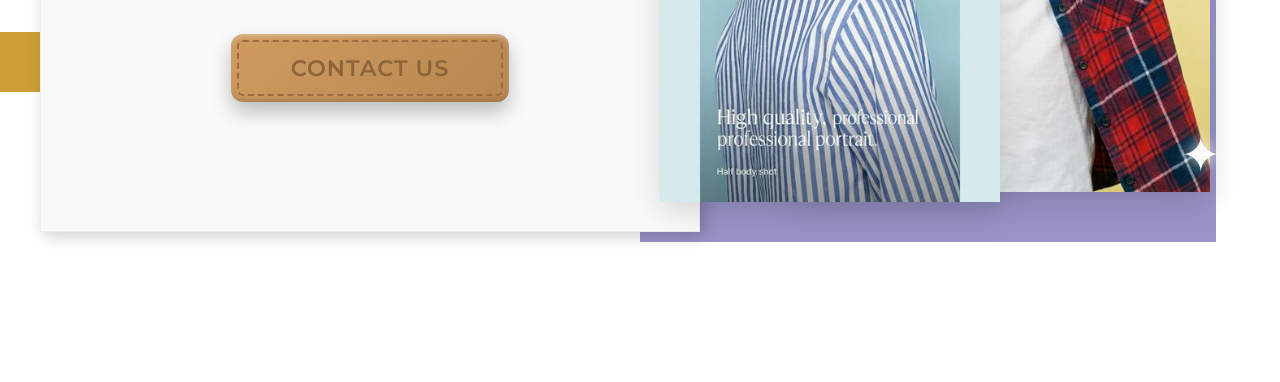
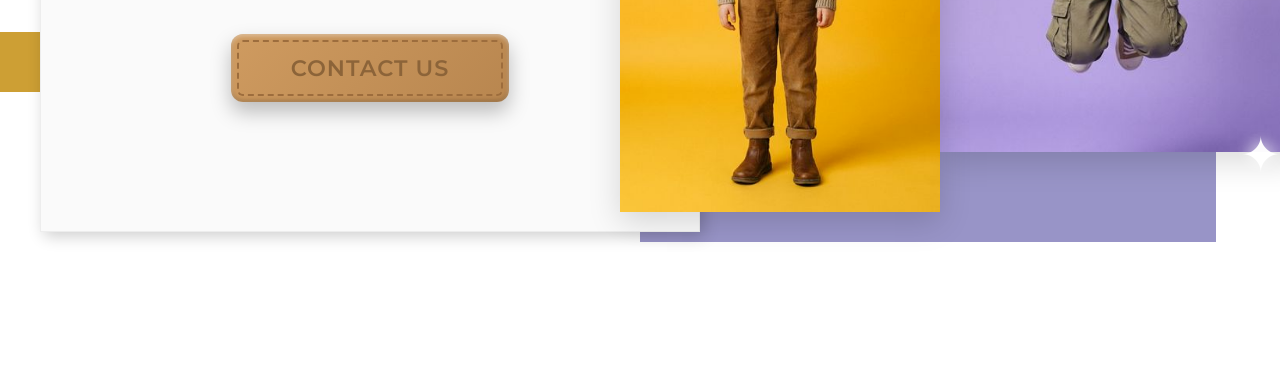
Before and after one commit to Hopping-Mad-Games/saffron-threads-ui, a plain HTML site: page template-3/index.html in a window 1280 px wide. Shown: the part 538-920 px from the top of the page. Drawn offline with Linux system fonts and the light colour scheme.

Commit message:
Update template-3 with new folders and assets

```diff
--- a/template-3/index.html
+++ b/template-3/index.html
@@ -1,5 +1,6 @@
 <!DOCTYPE html>
 <html lang="en">
+
 <head>
     <meta charset="UTF-8">
     <meta name="viewport" content="width=device-width, initial-scale=1.0">
@@ -8,8 +9,11 @@
     <!-- Google Fonts for premium typography -->
     <link rel="preconnect" href="https://fonts.googleapis.com">
     <link rel="preconnect" href="https://fonts.gstatic.com" crossorigin>
-    <link href="https://fonts.googleapis.com/css2?family=Montserrat:wght@200;300;400;500;600&family=Playfair+Display:wght@400;600&display=swap" rel="stylesheet">
+    <link
+        href="https://fonts.googleapis.com/css2?family=Montserrat:wght@200;300;400;500;600&family=Playfair+Display:wght@400;600&display=swap"
+        rel="stylesheet">
 </head>
+
 <body>
     <header class="top-banner">
         <div class="logo-container">
@@ -53,10 +57,12 @@
             <!-- Right photo grid -->
             <div class="photo-grid">
                 <div class="photo-frame frame-left">
-                    <img src="assets/model1.png" alt="Child Model in striped shirt" class="model-img model-left">
+                    <img src="assets/model_goldenrod.png"
+                        alt="Child Model in fashionable clothing on goldenrod background" class="model-img model-left">
                 </div>
                 <div class="photo-frame frame-right">
-                    <img src="assets/model2.png" alt="Child Model in plaid shirt" class="model-img model-right">
+                    <img src="assets/model_lavender.png" alt="Child Model in playful pose on lavender background"
+                        class="model-img model-right">
                 </div>
                 <!-- Extra decorative sparkle -->
                 <div class="floating-sparkle">✦</div>
@@ -66,4 +72,5 @@
 
     <script src="app.js"></script>
 </body>
+
 </html>
--- a/template-3/styles.css
+++ b/template-3/styles.css
@@ -36,7 +36,7 @@ body {
     background: linear-gradient(90deg, var(--gold-primary) 0%, var(--gold-light) 50%, var(--gold-primary) 100%);
     padding: 20px 60px;
     height: 120px;
-    box-shadow: 0 4px 6px rgba(0,0,0,0.1);
+    box-shadow: 0 4px 6px rgba(0, 0, 0, 0.1);
     z-index: 20;
 }
 
@@ -58,7 +58,7 @@ body {
     position: absolute;
     top: -90px;
     left: 20px;
-    box-shadow: inset 0 0 10px rgba(0,0,0,0.05), 0 4px 10px rgba(0,0,0,0.2);
+    box-shadow: inset 0 0 10px rgba(0, 0, 0, 0.05), 0 4px 10px rgba(0, 0, 0, 0.2);
     overflow: hidden;
 }
 
@@ -74,7 +74,7 @@ body {
 }
 
 .tagline {
-    color: #fff;
+    color: var(--purple-dark);
     font-size: 1.3rem;
     letter-spacing: 4px;
     font-weight: 500;
@@ -107,13 +107,13 @@ body {
     height: 350px;
     background-color: var(--purple-dark);
     background-image:
-        radial-gradient(circle at 10% 20%, rgba(255,255,255,0.7) 1px, transparent 1px),
-        radial-gradient(circle at 40% 60%, rgba(255,255,255,0.5) 1.5px, transparent 1.5px),
-        radial-gradient(circle at 80% 30%, rgba(255,255,255,0.8) 1px, transparent 1px),
-        radial-gradient(circle at 60% 80%, rgba(255,255,255,0.6) 2px, transparent 2px),
-        linear-gradient(to right, rgba(255,255,255,0.02) 0%, rgba(255,255,255,0) 100%);
+        radial-gradient(circle at 10% 20%, rgba(255, 255, 255, 0.7) 1px, transparent 1px),
+        radial-gradient(circle at 40% 60%, rgba(255, 255, 255, 0.5) 1.5px, transparent 1.5px),
+        radial-gradient(circle at 80% 30%, rgba(255, 255, 255, 0.8) 1px, transparent 1px),
+        radial-gradient(circle at 60% 80%, rgba(255, 255, 255, 0.6) 2px, transparent 2px),
+        linear-gradient(to right, rgba(255, 255, 255, 0.02) 0%, rgba(255, 255, 255, 0) 100%);
     background-size: 80px 80px;
-    box-shadow: inset 0 0 50px rgba(0,0,0,0.4);
+    box-shadow: inset 0 0 50px rgba(0, 0, 0, 0.4);
 }
 
 .bg-gold-stripe-1 {
@@ -166,11 +166,11 @@ body {
 .text-block {
     background-color: var(--off-white);
     padding: 40px 60px 60px 60px;
-    box-shadow: 4px 4px 15px rgba(0,0,0,0.2);
+    box-shadow: 4px 4px 15px rgba(0, 0, 0, 0.2);
     position: relative;
     z-index: 10;
     width: 100%;
-    border: 1px solid rgba(0,0,0,0.05);
+    border: 1px solid rgba(0, 0, 0, 0.05);
 }
 
 .main-heading {
@@ -220,9 +220,9 @@ body {
     cursor: pointer;
     position: relative;
     box-shadow:
-        0 10px 20px rgba(0,0,0,0.25),
-        inset 0 2px 4px rgba(255,255,255,0.4),
-        inset 0 -2px 4px rgba(0,0,0,0.2);
+        0 10px 20px rgba(0, 0, 0, 0.25),
+        inset 0 2px 4px rgba(255, 255, 255, 0.4),
+        inset 0 -2px 4px rgba(0, 0, 0, 0.2);
     text-transform: uppercase;
     letter-spacing: 1px;
     transition: transform 0.2s ease, box-shadow 0.2s ease;
@@ -243,12 +243,13 @@ body {
 
 .cta-button:hover {
     transform: translateY(-2px);
-    box-shadow: 0 12px 24px rgba(0,0,0,0.3);
+    box-shadow: 0 12px 24px rgba(0, 0, 0, 0.3);
 }
 
 /* Photo Grid */
 .photo-grid {
-    flex: 0 0 45%;
+    flex: 0 0 50%;
+    /* Extended slightly from 45% for more space */
     position: relative;
     min-height: 650px;
     z-index: 10;
@@ -256,25 +257,39 @@ body {
 
 .photo-frame {
     position: absolute;
-    box-shadow: 0 10px 30px rgba(0,0,0,0.15);
+    box-shadow: 0 10px 30px rgba(0, 0, 0, 0.15);
     overflow: hidden;
+    transition: all 0.4s ease-in-out;
+}
+
+.photo-frame:hover {
+    transform: scale(1.03) translateY(-10px);
+    box-shadow: 0 20px 40px rgba(0, 0, 0, 0.25);
+    z-index: 20 !important;
+    /* Bring to front on hover */
 }
 
 .frame-left {
     background-color: var(--blue-pastel);
-    width: 340px;
-    height: 520px;
-    left: -40px;
-    top: 100px;
+    width: 320px;
+    /* Slightly narrower */
+    height: 500px;
+    left: -80px;
+    /* Shifted further left */
+    top: 130px;
+    /* Shifted down */
     z-index: 5;
 }
 
 .frame-right {
     background-color: var(--orange-pastel);
-    width: 420px;
-    height: 580px;
-    right: 30px;
-    top: 30px;
+    width: 360px;
+    /* Slightly narrower */
+    height: 550px;
+    right: 0px;
+    /* Shifted further right */
+    top: 20px;
+    /* Shifted up slightly */
     z-index: 4;
 }
 
@@ -294,13 +309,29 @@ body {
     position: absolute;
     color: white;
     font-size: 20px;
-    text-shadow: 0 0 12px rgba(255,255,255,1);
+    text-shadow: 0 0 12px rgba(255, 255, 255, 1);
     animation: twinkle 3s infinite alternate;
 }
 
-.s1 { top: 30%; left: 15%; font-size: 28px; }
-.s2 { top: 70%; left: 35%; font-size: 22px; animation-delay: 1s; }
-.s3 { top: 20%; left: 45%; font-size: 36px; animation-delay: 2s; }
+.s1 {
+    top: 30%;
+    left: 15%;
+    font-size: 28px;
+}
+
+.s2 {
+    top: 70%;
+    left: 35%;
+    font-size: 22px;
+    animation-delay: 1s;
+}
+
+.s3 {
+    top: 20%;
+    left: 45%;
+    font-size: 36px;
+    animation-delay: 2s;
+}
 
 .floating-sparkle {
     position: absolute;
@@ -309,11 +340,18 @@ body {
     color: white;
     font-size: 45px;
     z-index: 20;
-    text-shadow: 0 0 15px rgba(255,255,255,1);
+    text-shadow: 0 0 15px rgba(255, 255, 255, 1);
     animation: twinkle 4s infinite alternate;
 }
 
 @keyframes twinkle {
-    0% { opacity: 0.4; transform: scale(0.8); }
-    100% { opacity: 1; transform: scale(1.1); }
+    0% {
+        opacity: 0.4;
+        transform: scale(0.8);
+    }
+
+    100% {
+        opacity: 1;
+        transform: scale(1.1);
+    }
 }
```
Also changed, not shown: template-3/assets/model_bright1.png (added), template-3/assets/model_bright2.png (added), template-3/assets/model_goldenrod.png (added), template-3/assets/model_lavender.png (added), template-3/assets/new_model1.png (added), template-3/assets/new_model2.png (added).
